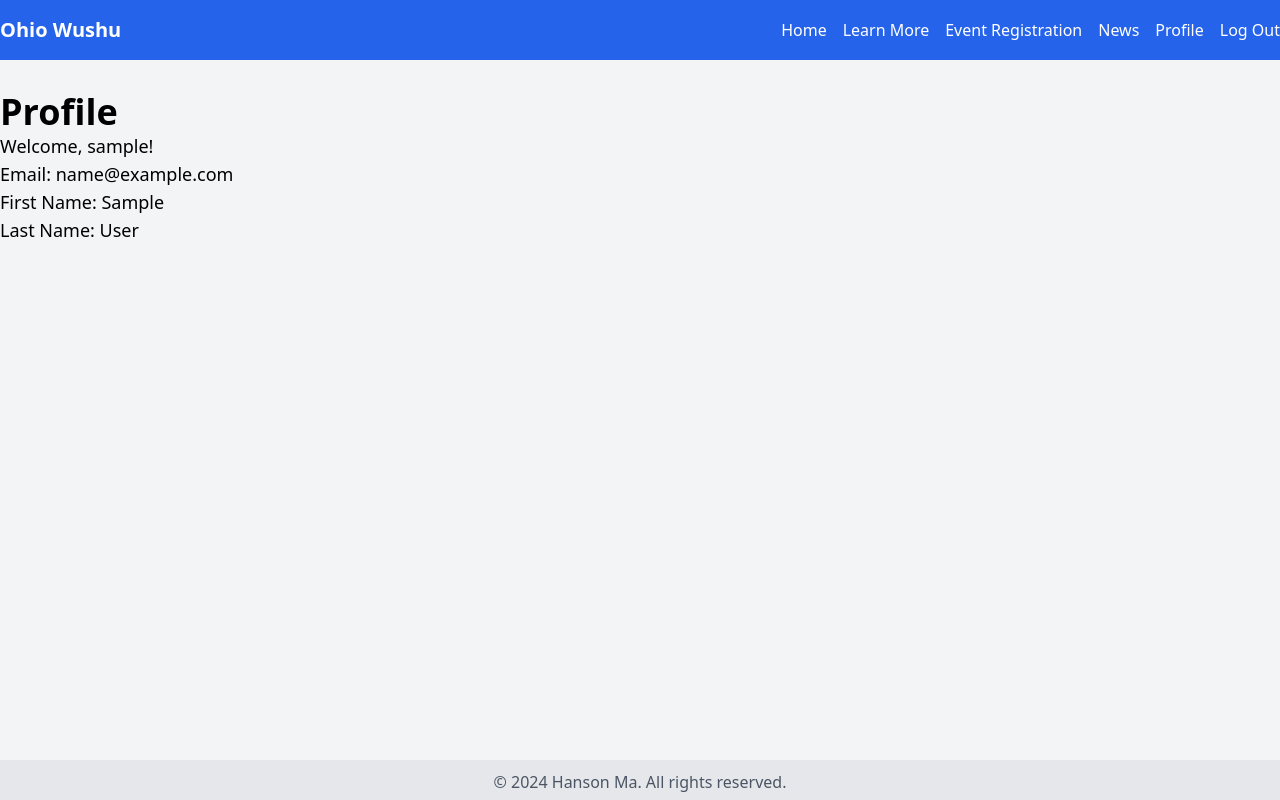
After one commit to hansonma21/Wushu-Tournament-Registration, a Django app: page /profiles/profile/ in a window 1280 px wide. The commit adds this page. Run offline with Django 5.2, Linux system fonts and the light colour scheme; the visitor is signed in with stand-in values (Sample User, id 1).

Commit message:
Added a few more quality of life things on the front end (e.g. countdown timer, created a profile page, displaying signup/login/logout/register for event buttons based on user status, etc.)

```diff
--- a/wushu_tourney_reg/templates/base.html
+++ b/wushu_tourney_reg/templates/base.html
@@ -14,6 +14,14 @@
             top: 0;
             z-index: 1000;
         }
+
+        #footer {
+            position: fixed;
+            bottom: 0;
+            width: 100%;
+            height: 40px;
+            padding: 10px 10px 0px 10px;
+        }
     </style>
 </head>
 <body class="bg-gray-100 font-sans">
@@ -24,14 +32,18 @@
             <ul class="flex space-x-4">
                 <li><a href="{% url 'tourney_pages:home' %}" class="hover:underline">Home</a></li>
                 <li><a href="{% url 'tourney_pages:learn_more' %}" class="hover:underline">Learn More</a></li>
-                <li><a href="#" class="hover:underline">Event Registration</a></li>
+                <li><a href="{% url 'tourney_reg:registration' %}" class="hover:underline">Event Registration</a></li>
                 <li><a href="#" class="hover:underline">News</a></li>
-                <li><a href="{% url 'tourney_profiles:signup' %}" class="hover:underline">Sign Up</a></li>
-                <li><a href="{% url 'tourney_profiles:login' %}" class="hover:underline">Log In</a></li>
-                <form class="logout-link" action="{% url 'tourney_profiles:logout' %}" method="post">
-                    {% csrf_token %}
-                    <button class="hover:underline" type="submit">Log Out</button>
-                </form>
+                {% if user.is_authenticated %}
+                    <li><a href="{% url 'tourney_profiles:profile' %}" class="hover:underline">Profile</a></li>
+                    <form class="logout-link" action="{% url 'tourney_profiles:logout' %}" method="post">
+                        {% csrf_token %}
+                        <button class="hover:underline" type="submit">Log Out</button>
+                    </form>
+                {% else %}
+                    <li><a href="{% url 'tourney_profiles:signup' %}" class="hover:underline">Sign Up</a></li>
+                    <li><a href="{% url 'tourney_profiles:login' %}" class="hover:underline">Log In</a></li>
+                {% endif %}
             </ul>
         </nav>
     </header>
@@ -45,7 +57,7 @@
         {% endblock %}
     </main>
 
-    <footer class="bg-gray-200 text-gray-600 py-4">
+    <footer id="footer" class="bg-gray-200 text-gray-600 py-4">
         <p class="text-center">© 2024 Hanson Ma. All rights reserved.</p>
     </footer>
 </body>
--- /dev/null
+++ b/wushu_tourney_reg/tourney_profiles/templates/tourney_profiles/profile.html
@@ -0,0 +1,9 @@
+{% extends 'base.html' %}
+
+{% block content %}
+    <h1 class="text-4xl font-bold">Profile</h1>
+    <p class="text-lg">Welcome, {{ user.username }}!</p>
+    <p class="text-lg">Email: {{ user.email }}</p>
+    <p class="text-lg">First Name: {{ user.first_name }}</p>
+    <p class="text-lg">Last Name: {{ user.last_name }}</p>
+{% endblock %}
--- a/wushu_tourney_reg/tourney_profiles/urls.py
+++ b/wushu_tourney_reg/tourney_profiles/urls.py
@@ -6,5 +6,6 @@ app_name = 'tourney_profiles'
 urlpatterns = [
     path('signup/', views.signup_view, name='signup'),
     path('login/', views.login_view, name='login'),
-    path('logout/', views.logout_view, name='logout')
+    path('logout/', views.logout_view, name='logout'),
+    path('profile/', views.profile_view, name='profile'),
 ]
--- a/wushu_tourney_reg/tourney_profiles/views.py
+++ b/wushu_tourney_reg/tourney_profiles/views.py
@@ -1,6 +1,7 @@
 from django.shortcuts import render, redirect
 from django.contrib.auth.forms import UserCreationForm, AuthenticationForm
 from django.contrib.auth import login, logout
+from django.contrib import messages
 
 # Create your views here.
 def signup_view(request):
@@ -10,6 +11,7 @@ def signup_view(request):
             new_user = form.save() # returned the newly created user
             # log the user in
             login(request, new_user)
+            messages.success(request, 'You have successfully signed up. You are now logged in.')
             # then redirect to home page
             return redirect('tourney_pages:home')
     else:
@@ -25,6 +27,7 @@ def login_view(request):
             # log the user in
             user = form.get_user()
             login(request, user)
+            messages.success(request, 'You have successfully logged in.')
             # then redirect to home page
             return redirect('tourney_pages:home')
     else:
@@ -35,5 +38,25 @@ def login_view(request):
 def logout_view(request):
     if request.method == 'POST':
         logout(request)
+        messages.success(request, 'You have successfully logged out.')
         # then redirect to home page
         return redirect('tourney_pages:home')
+
+def profile_view(request):
+    if request.method == 'POST':
+        # if the user wants to update their profile, TODO: update the user's profile
+        return redirect('tourney_pages:home')
+    else:
+        # if the user wants to view their profile
+        if request.user.is_anonymous:
+            # if not logged in, redirect to login page
+            return redirect('tourney_profiles:login')
+        else:
+            # if logged in, show the user's profile
+            profile_info = {
+                'first_name': request.user.first_name,
+                'last_name': request.user.last_name,
+                'email': request.user.email,
+            }
+            context = {'profile_info': profile_info}
+            return render(request, 'tourney_profiles/profile.html', context)
--- a/wushu_tourney_reg/tourney_reg/urls.py
+++ b/wushu_tourney_reg/tourney_reg/urls.py
@@ -1,2 +1,8 @@
 from django.urls import path
 from . import views
+
+app_name = 'tourney_reg'
+
+urlpatterns = [
+    path('', views.registration_view, name='registration'),
+]
--- a/wushu_tourney_reg/wushu_tourney_reg/urls.py
+++ b/wushu_tourney_reg/wushu_tourney_reg/urls.py
@@ -21,5 +21,6 @@ from django.urls import include
 urlpatterns = [
     path('admin/', admin.site.urls),
     path('', include('tourney_pages.urls')),
-    path('profile/', include('tourney_profiles.urls')),
+    path('profiles/', include('tourney_profiles.urls')),
+    path('registration/', include('tourney_reg.urls')),
 ]
```
Also changed, not shown: wushu_tourney_reg/tourney_pages/templates/tourney_pages/index.html (+48 -2 lines), wushu_tourney_reg/tourney_reg/templates/tourney_reg/registration.html (added, +10 -0 lines), wushu_tourney_reg/tourney_reg/views.py (+11 -1 lines).
